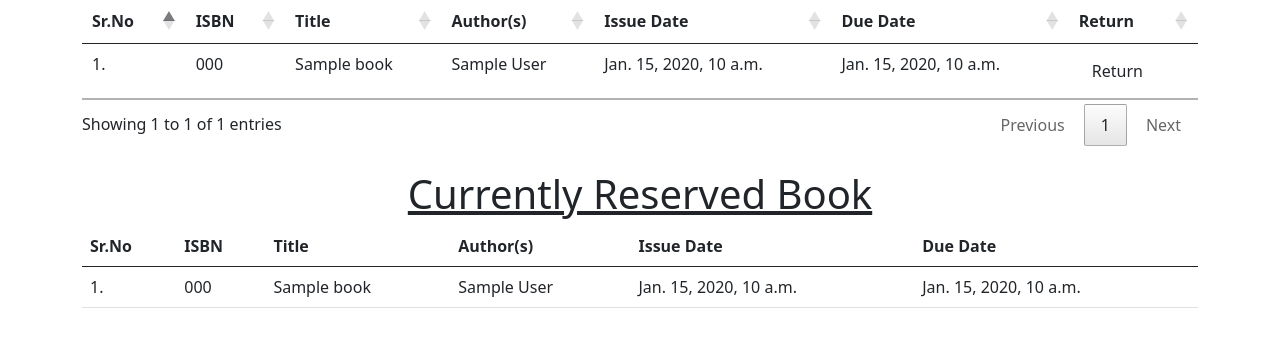
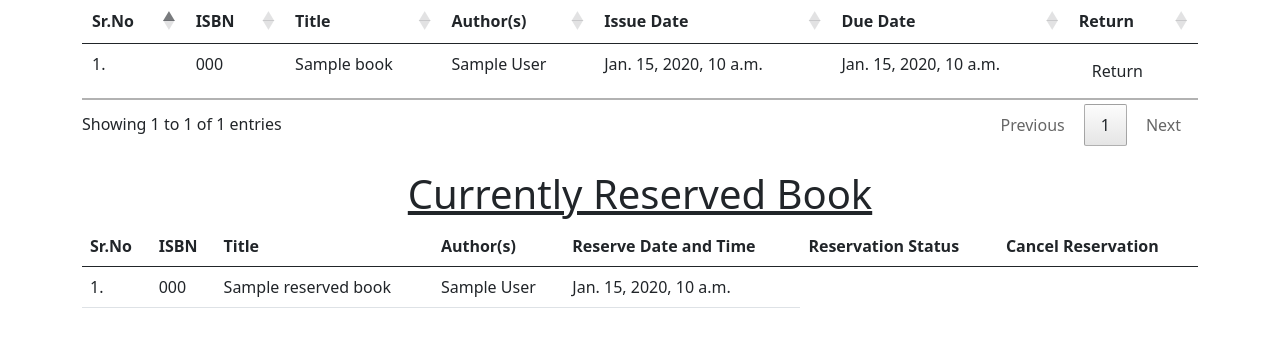
Before and after one commit to UtsavMehta1902/LibInfoSystem, a Django app: template LIS/member/templates/member/view_issued_books.html in a window 1280 px wide. Shown: the part 176-523 px from the top of the page. Run offline with Django 3.2, Linux system fonts and the light colour scheme; data comes from the database, SQL or seed files in the repository; tables that the repository leaves empty hold one stand-in row (values such as "Sample post"); the template is opened without the code that fills it: values that come from a table or form of the project are taken from there, most other values are stand-ins (such as "Sample title", 1, 10 or a date in 2020); parts of the project's set-up code (start-up, migrations or seed data) failed here and were passed over; some libraries are stand-ins or nearby versions.

Commit message:
same as previous

```diff
--- a/LIS/member/templates/member/view_issued_books.html
+++ b/LIS/member/templates/member/view_issued_books.html
@@ -45,7 +45,7 @@
 {% endif%}
 
 
-{% if reserved_books|length > 0 %}
+{% if reserved_book != None %}
     <div class="container mt-4">
         <h1 class="text-center"><u>Currently Reserved Book</u></h1>
         <table class="table table-hover" id="example">
@@ -55,24 +55,22 @@
                     <th>ISBN</th>
                     <th>Title</th>
                     <th>Author(s)</th>
-                    <th>Issue Date</th>
-                    <th>Due Date</th>
-                    <!-- <th>Return</th>  -->
+                    <th>Reserve Date and Time</th>
+                    <th>Reservation Status</th>
+                    <th>Cancel Reservation</th>
                 </tr>
             </thead>
             <tbody>
-                {% for book in reserved_books %}
                 <tr>
-                    <td>{{forloop.counter}}.</td>
-                    <td>{{book.isbn}}</td>
-                    <td>{{book.title}}</td>
-                    <td>{{book.author}}</td>
-                    <td>{{book.issue_date}}</td>
-                    <td>{{book.due_date}}</td>
+                    <td>{{1}}.</td>
+                    <td>{{reserved_book.isbn}}</td>
+                    <td>{{reserved_book.title}}</td>
+                    <td>{{reserved_book.author}}</td>
+                    <td>{{reserve_time}}</td>
+                    <!-- <td>{{reserved_book.due_date}}</td> -->
                     <!-- <td><a href="/member/return_book/{{book.id}}/" class="btn" onclick="return confirm('Are you sure you want to Return this book?')">Return</a></td> -->
+                </tr>
 
-                </tr>
-                {% endfor %}
             </tbody>
         </table>
     </div>
@@ -82,6 +80,6 @@
         <br>
         <h4 class="text-center">You do not have any book reserved currently.</h4>
     </div>
-{% endif%}
+{% endif %}
 
 {% endblock %}
--- a/LIS/member/urls.py
+++ b/LIS/member/urls.py
@@ -8,6 +8,7 @@ urlpatterns = [
     path("view_books/", views.view_books, name="view_books"),
     path("logout/", views.member_logout, name="logout"),
     path("issue_book/<int:book_id>/", views.issue_book, name="issue_book"),
+    path("reserve_book/<int:book_id>/", views.reserve_book, name="reserve_book"),
     path("view_issued_books/", views.view_current_issues, name="view_current_issues"),
     # path('activate/<uidb64>/<token>', views.activate, name='activate'),
     path("return_book/<int:book_id>/", views.return_book, name="return_book"),
```
Also changed, not shown: LIS/member/views.py (+20 -4 lines).
